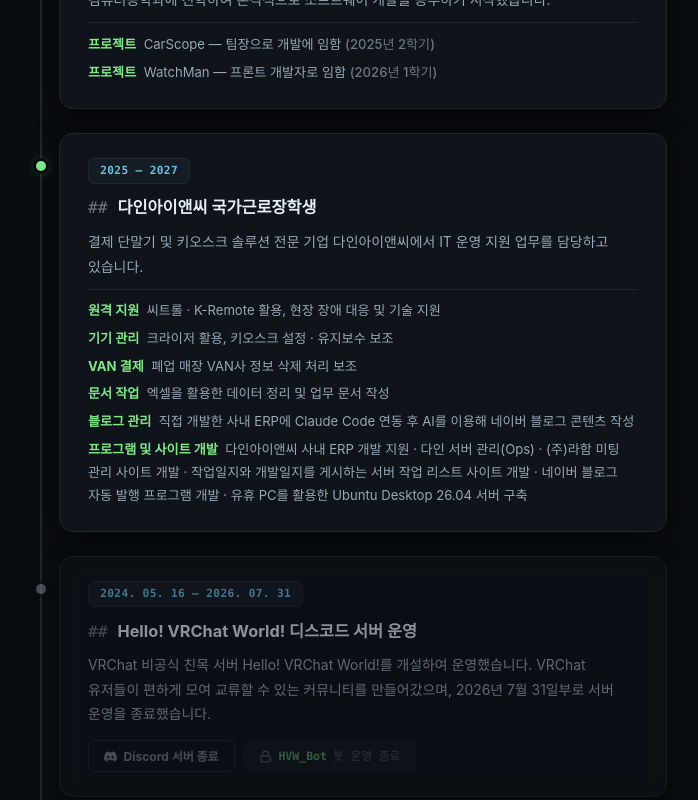
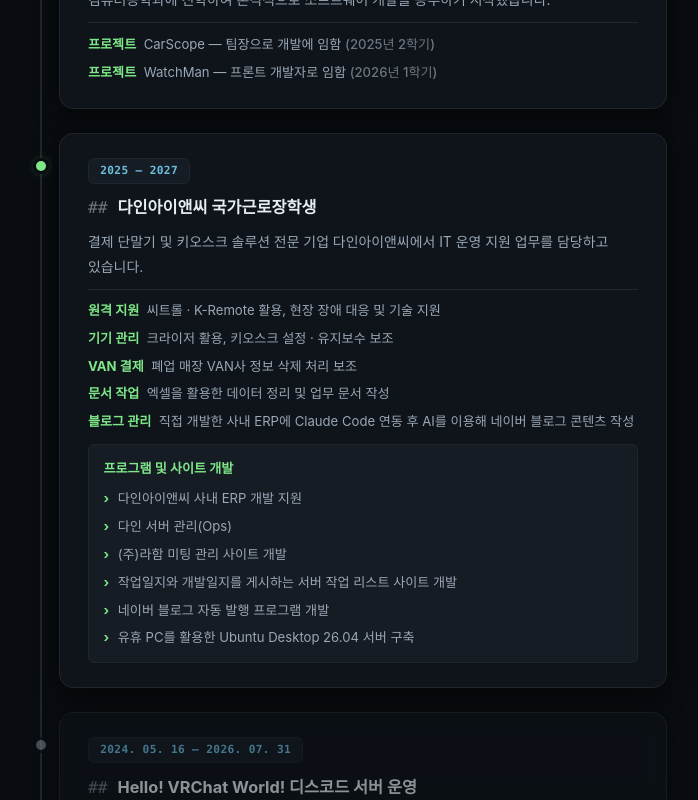
Before and after one commit to FeheDeveloperTeam/fdt-homepage, a React (Vite) app: page /member/fehe in a window 1280 px wide. Shown: the part 2000-2800 px from the top of the page, without its empty margins (291-989 px from the left). Built offline with nearby package versions, Linux system fonts and the light colour scheme; no server answers; the database is empty.

Commit message:
페헤 개발 경력 목록 가독성 개선

```diff
--- a/src/member/fehe/pages/HomePage/HomePage.css
+++ b/src/member/fehe/pages/HomePage/HomePage.css
@@ -225,6 +225,48 @@
 }
 .timeline-body { font-size:0.87rem; color:var(--text-soft); line-height:1.75; }
 
+.timeline-duty {
+  margin-top: 0.3rem;
+  font-size: 0.82rem;
+  color: var(--text-soft);
+  line-height: 1.75;
+}
+.timeline-duty--first {
+  margin-top: 0.6rem;
+  padding-top: 0.6rem;
+  border-top: 1px solid var(--border);
+}
+.timeline-duty-label { color: var(--accent); }
+.timeline-duty--grouped {
+  margin-top: 0.65rem;
+  padding: 0.8rem 0.9rem;
+  background: var(--surface-2);
+  border: 1px solid var(--border);
+  border-radius: var(--radius-sm);
+}
+.timeline-duty--grouped .timeline-duty-label {
+  display: block;
+  margin-bottom: 0.45rem;
+}
+.timeline-duty-list {
+  display: grid;
+  gap: 0.3rem;
+  margin: 0;
+  padding: 0;
+  list-style: none;
+}
+.timeline-duty-list li {
+  position: relative;
+  padding-left: 0.9rem;
+}
+.timeline-duty-list li::before {
+  content: '›';
+  position: absolute;
+  left: 0;
+  color: var(--accent);
+  font-weight: 700;
+}
+
 .timeline-link {
   display:inline-flex; align-items:center; gap:0.4rem;
   margin-top:0.85rem; padding:0.35rem 0.95rem; border-radius: var(--radius-sm);
--- a/src/member/fehe/pages/HomePage/HomePage.jsx
+++ b/src/member/fehe/pages/HomePage/HomePage.jsx
@@ -89,7 +89,14 @@
       { label: '블로그 관리', desc: '직접 개발한 사내 ERP에 Claude Code 연동 후 AI를 이용해 네이버 블로그 콘텐츠 작성' },
       {
         label: '프로그램 및 사이트 개발',
-        desc: '다인아이앤씨 사내 ERP 개발 지원 · 다인 서버 관리(Ops) · (주)라함 미팅 관리 사이트 개발 · 작업일지와 개발일지를 게시하는 서버 작업 리스트 사이트 개발 · 네이버 블로그 자동 발행 프로그램 개발 · 유휴 PC를 활용한 Ubuntu Desktop 26.04 서버 구축',
+        details: [
+          '다인아이앤씨 사내 ERP 개발 지원',
+          '다인 서버 관리(Ops)',
+          '(주)라함 미팅 관리 사이트 개발',
+          '작업일지와 개발일지를 게시하는 서버 작업 리스트 사이트 개발',
+          '네이버 블로그 자동 발행 프로그램 개발',
+          '유휴 PC를 활용한 Ubuntu Desktop 26.04 서버 구축',
+        ],
       },
     ],
   },
@@ -266,10 +273,25 @@
                 </p>
               ))}
               {item.duties && item.duties.map((d, di) => (
-                <p key={di} className="timeline-body" style={{ marginTop: di === 0 ? '0.6rem' : '0.3rem', paddingTop: di === 0 ? '0.6rem' : 0, borderTop: di === 0 ? '1px solid var(--border)' : 'none', fontSize: '0.82rem' }}>
-                  <strong style={{ color: 'var(--accent)' }}>{d.label}</strong>
-                  &nbsp; {d.desc}
-                </p>
+                <div
+                  key={di}
+                  className={
+                    `timeline-duty${di === 0 ? ' timeline-duty--first' : ''}${
+                      d.details ? ' timeline-duty--grouped' : ''
+                    }`
+                  }
+                >
+                  <strong className="timeline-duty-label">{d.label}</strong>
+                  {d.details ? (
+                    <ul className="timeline-duty-list">
+                      {d.details.map((detail) => (
+                        <li key={detail}>{detail}</li>
+                      ))}
+                    </ul>
+                  ) : (
+                    <span>&nbsp; {d.desc}</span>
+                  )}
+                </div>
               ))}
               {item.projects && item.projects.map((proj, pi) => (
                 <p key={pi} className="timeline-body" style={{ marginTop: pi === 0 ? '0.6rem' : '0.3rem', paddingTop: pi === 0 ? '0.6rem' : 0, borderTop: pi === 0 ? '1px solid var(--border)' : 'none', fontSize: '0.82rem' }}>
```
Also changed, not shown: 1 other file (tests, documents, lock files or other folders).
